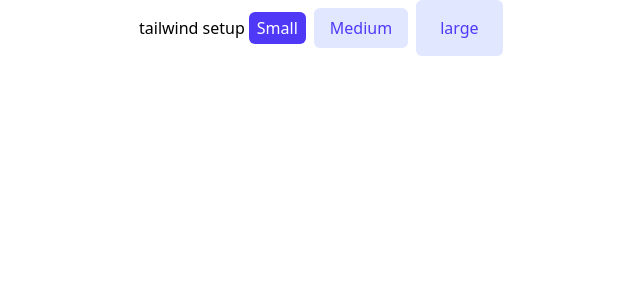
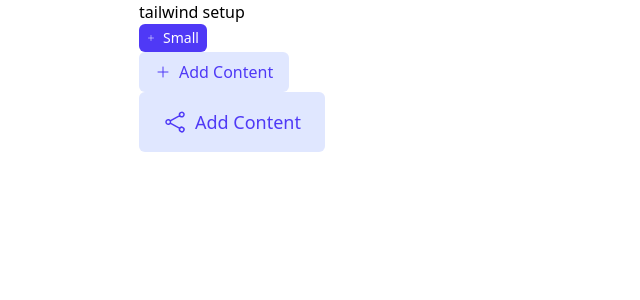
Before and after one commit to YashBhardwaj5/BrainBox, a React (Vite) app: page / in a window 1280 px wide. Shown: the top 300 px of the page, without its empty margins (165-805 px from the left). Built offline with nearby package versions, Linux system fonts and the light colour scheme.

Commit message:
added share icon

```diff
--- a/src/App.jsx
+++ b/src/App.jsx
@@ -1,5 +1,8 @@
 import './App.css'
 import { Button } from './components/Button'
+import { Plus } from './icons/Plusicon'
+import { ShareIcon } from './icons/ShareIcon'
+
 function App() {
 
   return (
@@ -8,9 +11,9 @@
         <div className='container mx-auto'>
           <div className='max-w-2xl mx-auto'>
               tailwind setup
-              <Button variant="primary" size="sm" text="Small" />
-              <Button variant="secondary" size="md" text="Medium" />
-              <Button variant="secondary" size="lg" text="large" />
+              <Button variant="primary" size="sm" text="Small" startIcon={<Plus size="sm"/>}/>
+              <Button variant="secondary" size="md" text="Add Content" startIcon={<Plus size="md"/>}/>
+              <Button variant="secondary" size="lg" text="Add Content" startIcon={<ShareIcon size="lg"/>}/>
           </div>
         </div>
       </div>
--- a/src/components/Button.jsx
+++ b/src/components/Button.jsx
@@ -1,14 +1,15 @@
 
 const variantStyles={
-    "primary":"bg-indigo-600 text-white rounded-md mx-1",
-    "secondary":"bg-indigo-100 text-indigo-600 rounded-md mx-1"
+    "primary":"bg-indigo-600 text-white",
+    "secondary":"bg-indigo-100 text-indigo-600"
 }
 const sizeStyles={
-    "sm":"py-1 px-2",
-    "md":"py-2 px-4",
-    "lg":"py-4 px-6",
+    "sm":"py-1 px-2 text-sm",
+    "md":"py-2 px-4 text-md",
+    "lg":"py-4 px-6 text-lg",
 }
+const defaultStyles=" rounded-md flex items-center"
+
 export const Button=(props)=>{
     const { variant, size, text, startIcon, onClick } = props;
-    return <button className={variantStyles[variant]+" "+sizeStyles[size]}>{text}</button>
-}
+    return <button className={variantStyles[variant]+" "+sizeStyles[size]+ defaultStyles}>{startIcon?<div className="pr-2">{startIcon}</div>:null}{text}</button>}
--- /dev/null
+++ b/src/icons/Plusicon.jsx
@@ -0,0 +1,10 @@
+
+const plusSize={
+    "sm":"size-2",
+    "md":"size-4",
+    "lg":"size-6"
+}
+export const Plus=(props)=>{
+ return <svg xmlns="http://www.w3.org/2000/svg" fill="none" viewBox="0 0 24 24" stroke-width="1.5" stroke="currentColor" class={plusSize[props.size]}>
+  <path stroke-linecap="round" stroke-linejoin="round" d="M12 4.5v15m7.5-7.5h-15" />
+</svg>}
--- /dev/null
+++ b/src/icons/ShareIcon.jsx
@@ -0,0 +1,10 @@
+const plusSize={
+    "sm":"size-2",
+    "md":"size-4",
+    "lg":"size-6"
+}
+export const ShareIcon=(props)=>{
+    return <svg xmlns="http://www.w3.org/2000/svg" fill="none" viewBox="0 0 24 24" stroke-width="1.5" stroke="currentColor" class={plusSize[props.size]}>
+  <path stroke-linecap="round" stroke-linejoin="round" d="M7.217 10.907a2.25 2.25 0 1 0 0 2.186m0-2.186c.18.324.283.696.283 1.093s-.103.77-.283 1.093m0-2.186 9.566-5.314m-9.566 7.5 9.566 5.314m0 0a2.25 2.25 0 1 0 3.935 2.186 2.25 2.25 0 0 0-3.935-2.186Zm0-12.814a2.25 2.25 0 1 0 3.933-2.185 2.25 2.25 0 0 0-3.933 2.185Z" />
+</svg>
+}
```
